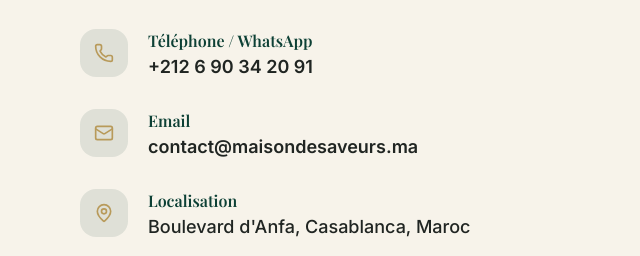
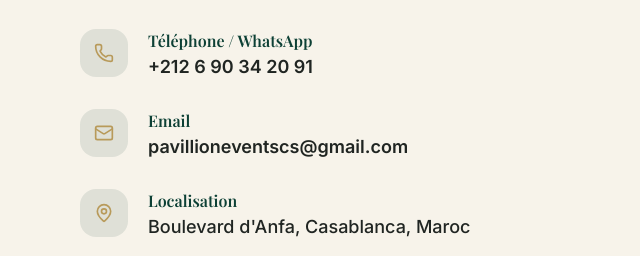
Before and after one commit to marwane07444/PavillionEvents, a plain HTML site: page index.html in a window 1280 px wide. Shown: the part 8460-8716 px from the top of the page, 0-640 px from the left. Drawn offline with nearby package versions, Linux system fonts and the light colour scheme; a web font is replaced by a local one.

Commit message:
Update contact email address in index.html

```diff
--- a/index.html
+++ b/index.html
@@ -1395,8 +1395,8 @@
               </div>
               <div>
                 <h4 class="font-serif text-base font-semibold text-[#0D4035]">Email</h4>
-                <a href="mailto:contact@maisondesaveurs.ma" class="text-[#202522] font-semibold text-base sm:text-lg hover:text-[#B89A5A] transition-colors">
-                  contact@maisondesaveurs.ma
+                <a href="mailto:pavillioneventscs@gmail.com" class="text-[#202522] font-semibold text-base sm:text-lg hover:text-[#B89A5A] transition-colors">
+                  pavillioneventscs@gmail.com
                 </a>
               </div>
             </div>
@@ -1594,7 +1594,7 @@
           </h4>
           <p class="text-sm text-[#F7F3EA]/85 leading-relaxed mb-2.5">Boulevard d'Anfa, Casablanca</p>
           <p class="text-sm text-[#F7F3EA]/85 mb-2.5">+212 6 90 34 20 91</p>
-          <p class="text-sm text-[#F7F3EA]/85 mb-4">contact@maisondesaveurs.ma</p>
+          <p class="text-sm text-[#F7F3EA]/85 mb-4">pavillioneventscs@gmail.com</p>
         </div>
 
       </div>
```
